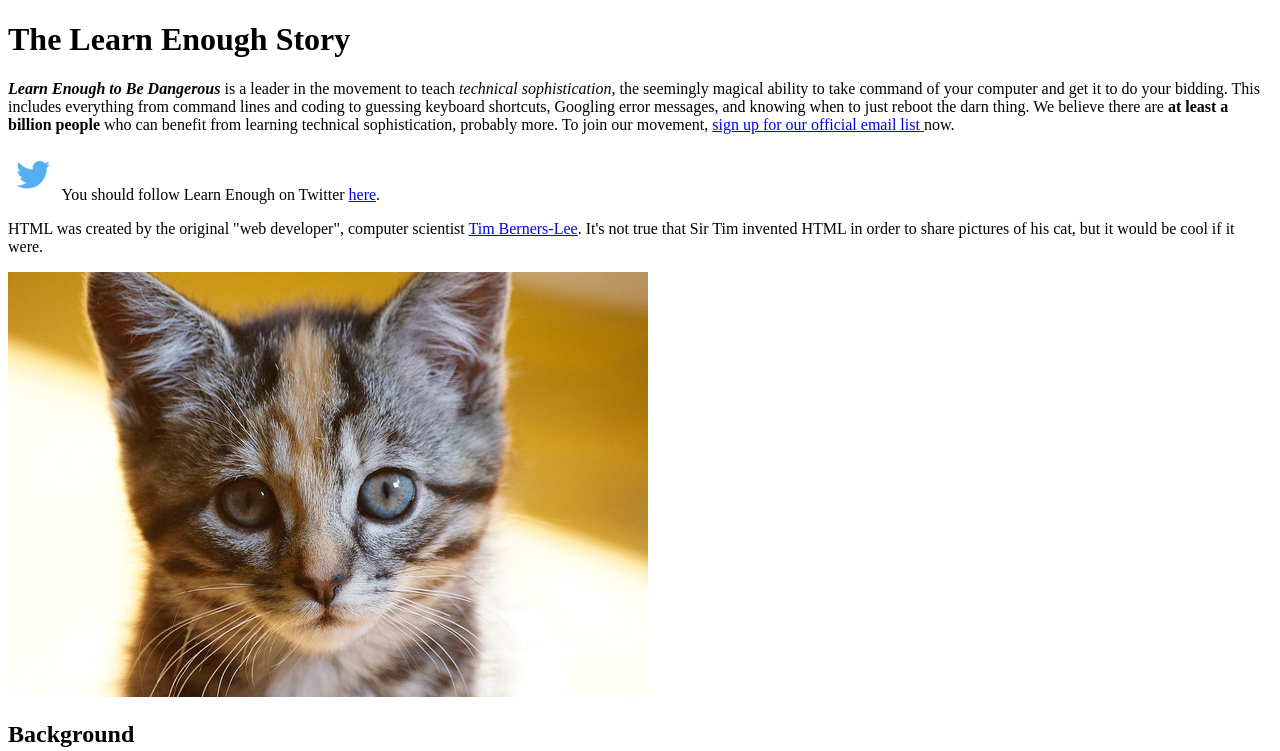
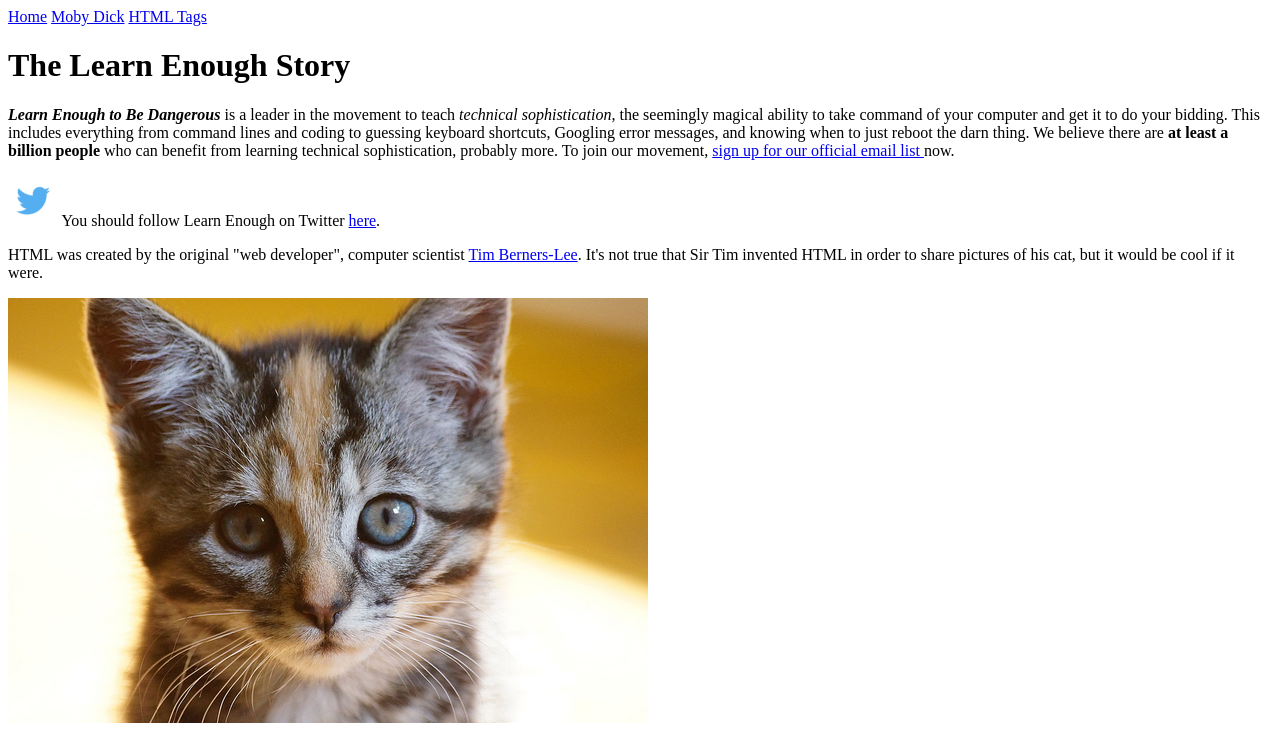
Before and after one commit to khoeger/sample_website, a plain HTML site: page index.html in a window 1280 px wide. Shown: the top 751 px of the page. Drawn offline with Linux system fonts and the light colour scheme.

Commit message:
Add naviagtion

```diff
--- a/index.html
+++ b/index.html
@@ -5,6 +5,12 @@
     <meta charset="utf-8">
   </head>
   <body>
+    <div>
+      <a href="index.html">Home</a>
+      <a href="moby_dick.html">Moby Dick</a>
+      <a href="tags.html">HTML Tags</a>
+    </div>
+
     <h1>The Learn Enough Story</h1>
       <p>
         <strong><em>Learn Enough to Be Dangerous</em></strong>
```
